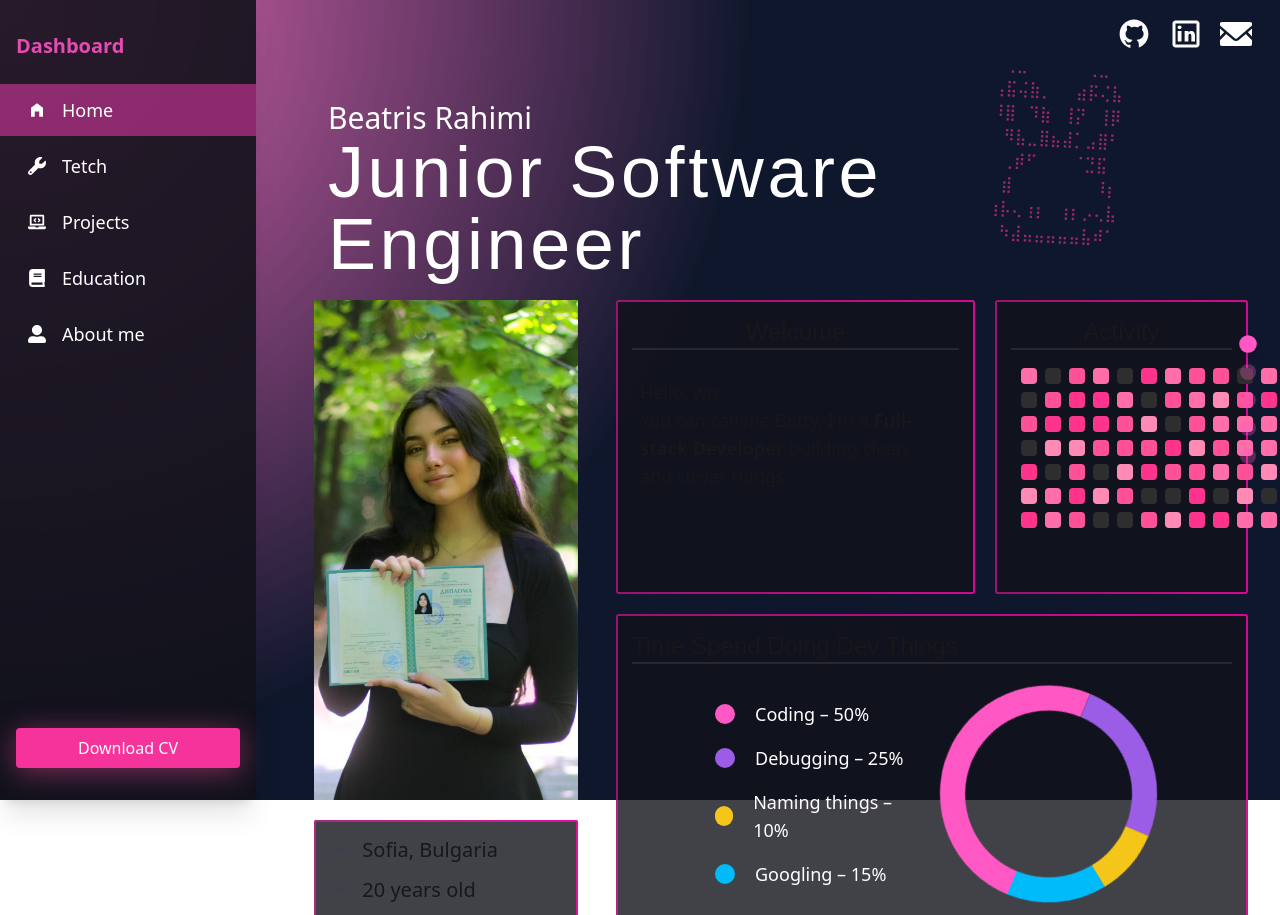
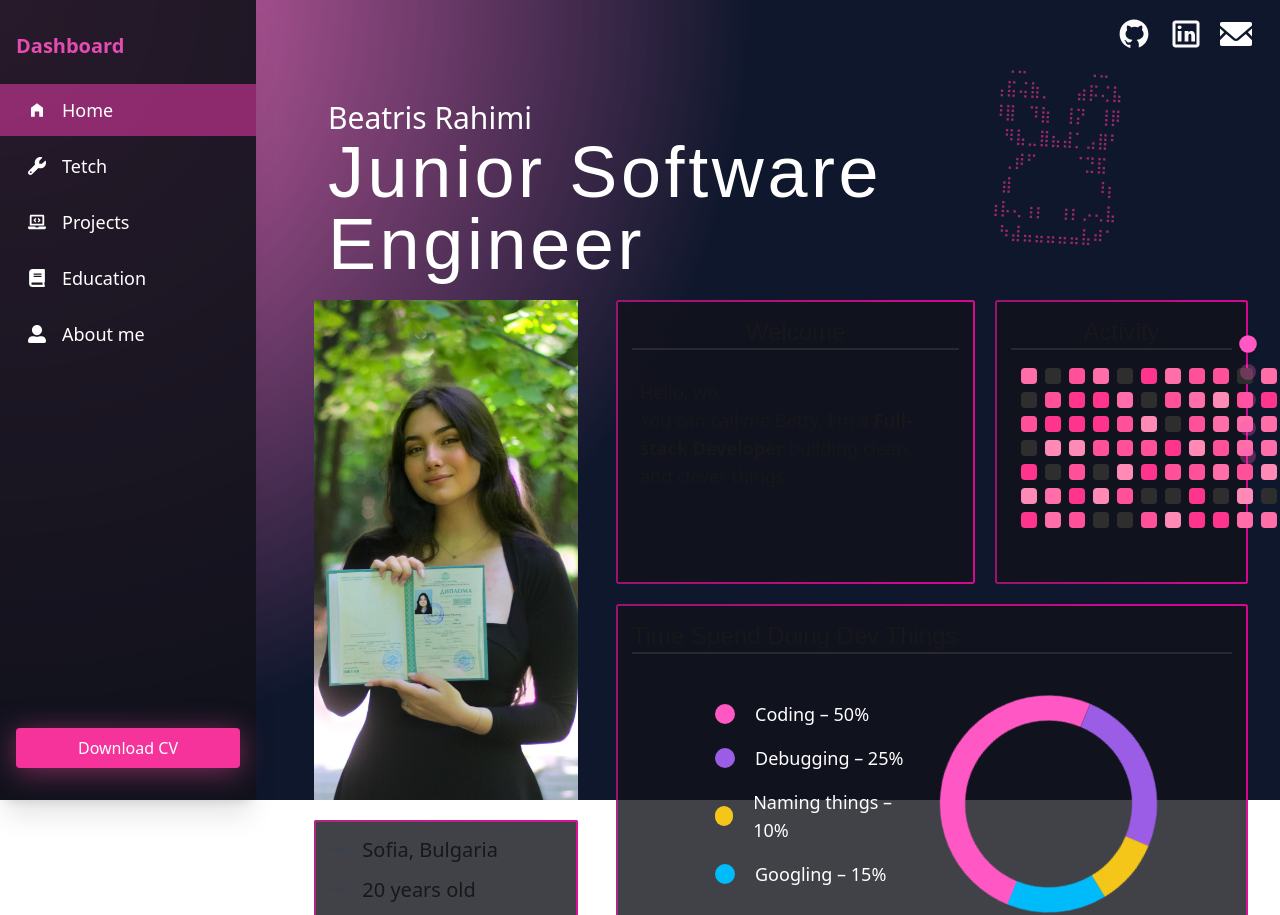
Before and after one commit to BeatrisRah/Portfolio, a React (Vite) app: page / in a window 1280 px wide. Shown: the top 915 px of the page. Built offline with nearby package versions, Linux system fonts and the light colour scheme; a web font is replaced by a local one.

Commit message:
Small fixes

```diff
--- a/src/sections/about/content/Content.jsx
+++ b/src/sections/about/content/Content.jsx
@@ -10,7 +10,7 @@ export default function Content({command}) {
          </div>
          <div className="relative w-full h-11/12">
             {command.trim() === '' && <WaitingState />}
-            {command.trim() !== '' && <ContentElements command={command} />}
+            {command.trim() !== '' && <ContentElements command={command.trim()} />}
          </div>
       </div>
    );
--- a/src/sections/about/content/ContentElements.jsx
+++ b/src/sections/about/content/ContentElements.jsx
@@ -1,4 +1,6 @@
 import { useMemo } from "react";
+import { Typewriter } from "react-simple-typewriter";
+
 
 const funFacts = [
     "Coffee is my compiler.",
@@ -15,7 +17,7 @@ export default function ContentElements({ command }) {
     switch (command) {
         case "curl currently-learning":
             return (
-                <div className=" text-white p-6 rounded-b-md shadow-md font-mono space-y-4">
+                <div className=" text-white p-6 rounded-b-md font-mono space-y-4">
                     <p className="text-green-400">
                         ➤ Here’s what I’m learning right now:
                     </p>
--- a/src/sections/home/DonutChart.jsx
+++ b/src/sections/home/DonutChart.jsx
@@ -26,7 +26,7 @@ export default function DonutChart({ size = 260, stroke = 30, className = '' })
                 ))}
             </ul>
             <svg
-                className="donut-spin w-1/2"
+                className="donut-spin w-1/2 mt-5"
                 width={size}
                 height={size}
                 viewBox={`0 0 ${size} ${size}`}
```
